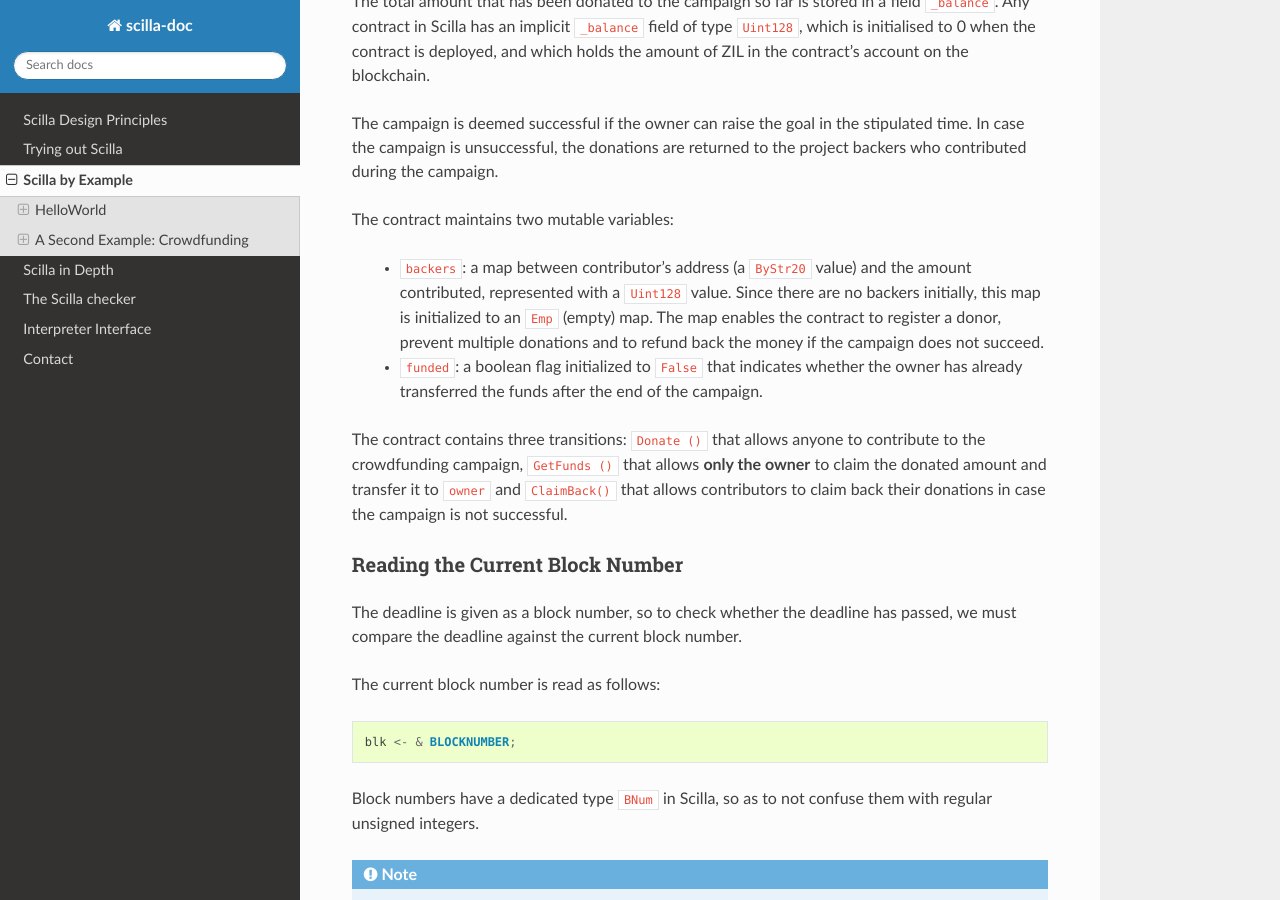
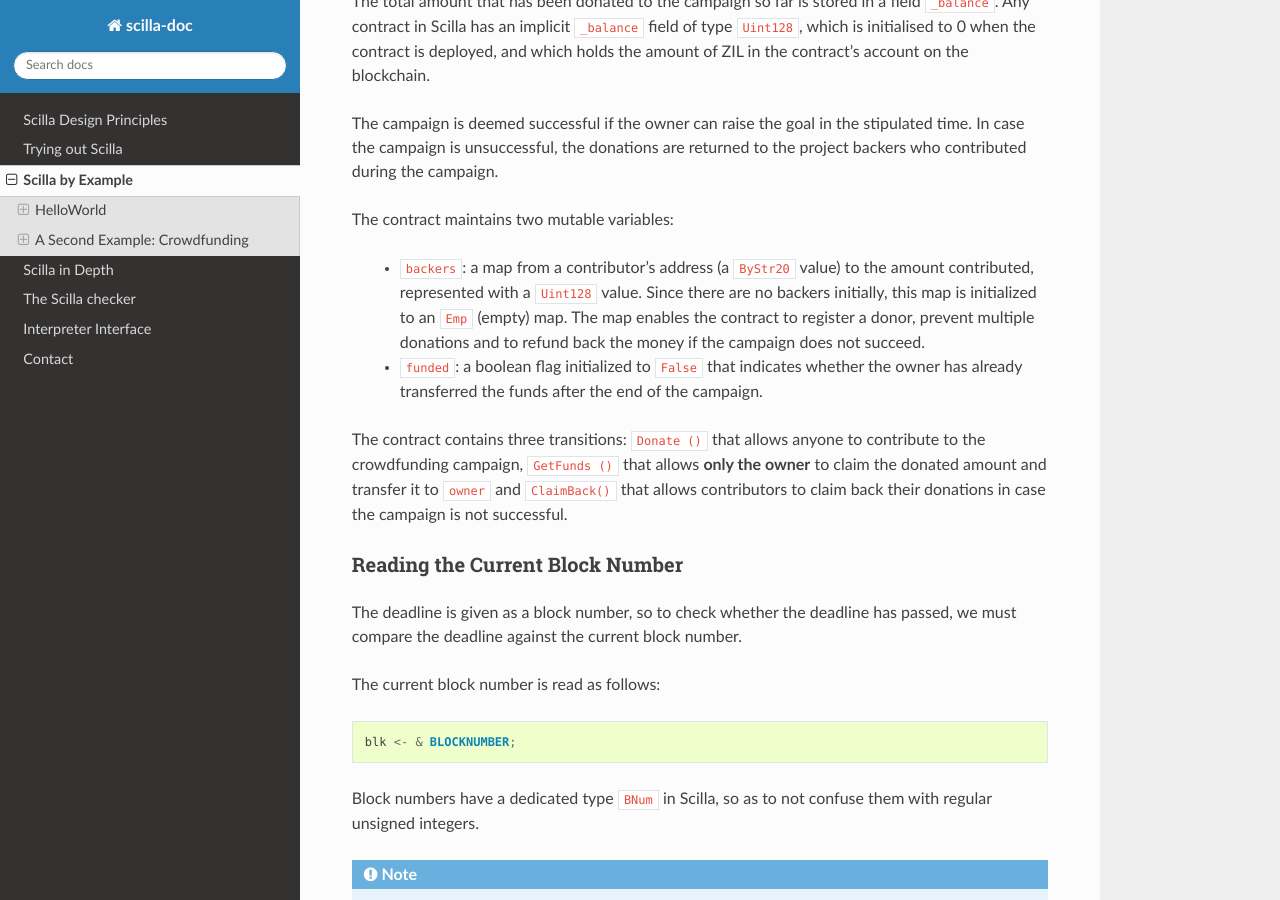
Before and after one commit to Zilliqa/scilla-docs, a Sphinx documentation site: the page built from docs/source/scilla-by-example.rst, in a window 1280 px wide and 900 px high, scrolled down 6883 px. Built offline with Sphinx 7.4.7 and the Read the Docs theme 2.0.0, drawn with Linux system fonts in a browser that asks for light colours.

Commit message:
Minor fix based on review comment

```diff
--- a/docs/source/scilla-by-example.rst
+++ b/docs/source/scilla-by-example.rst
@@ -408,8 +408,8 @@ the campaign.
 
 The contract maintains two mutable variables:
 
-  - ``backers``: a map between contributor's address (a ``ByStr20`` value)
-    and the amount contributed, represented with a ``Uint128`` value.
+  - ``backers``: a map from a contributor's address (a ``ByStr20`` value)
+    to the amount contributed, represented with a ``Uint128`` value.
     Since there are no backers initially, this map is initialized to an
     ``Emp`` (empty) map. The map enables the contract to register a donor,
     prevent multiple donations and to refund back the money if the campaign
```
